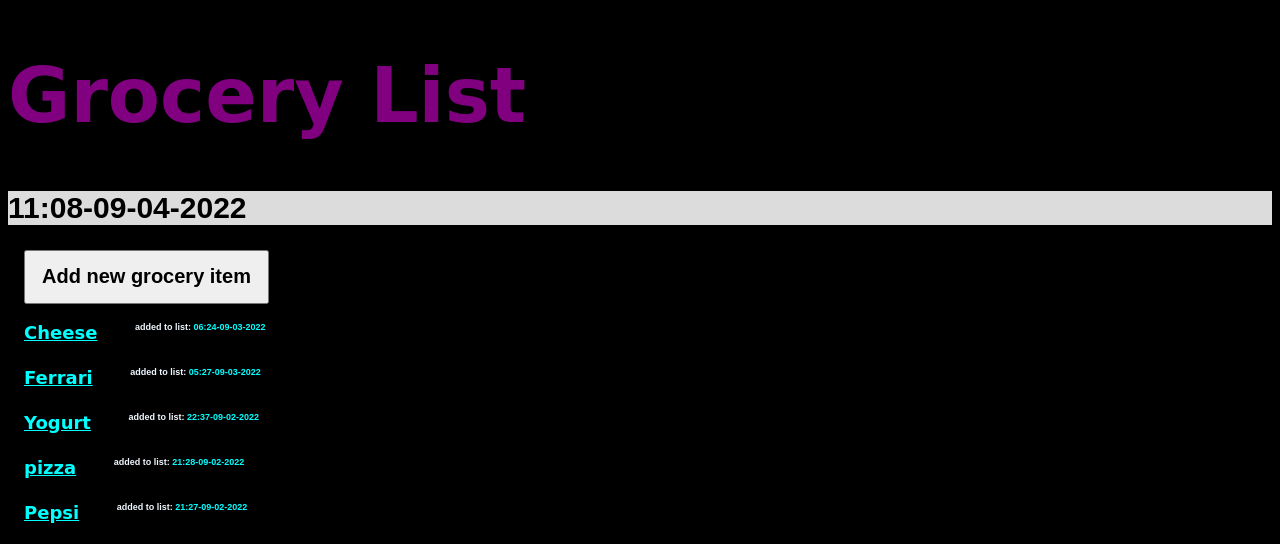
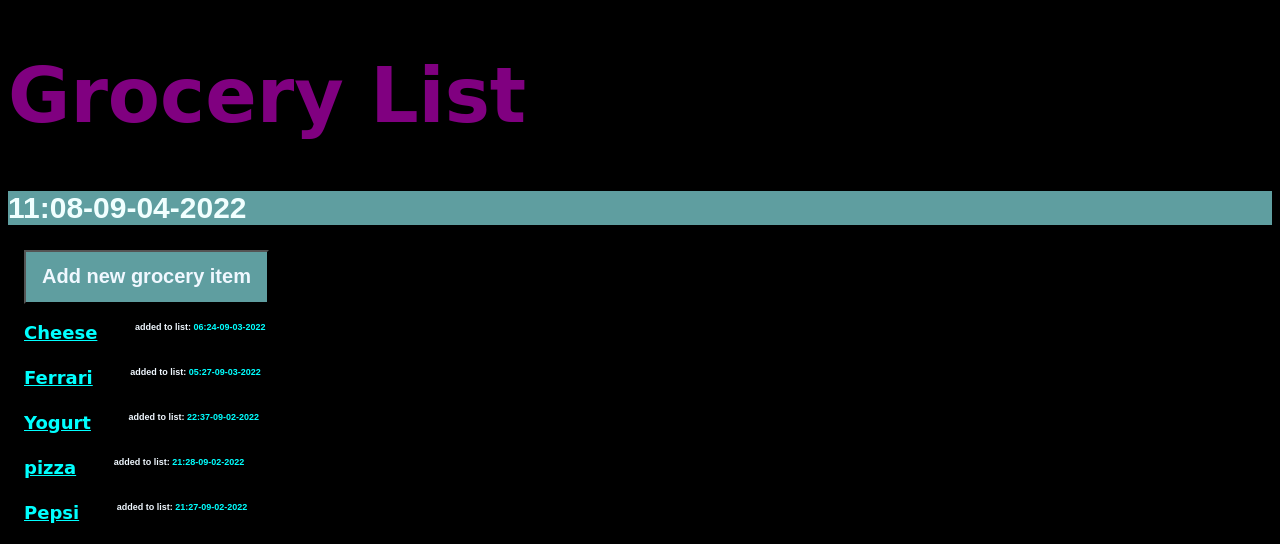
Before and after one commit to PGA-dev/grocery, a Django app: page / in a window 1280 px wide. Shown: the top 544 px of the page. Run offline with Django 3.2, Linux system fonts and the light colour scheme; data comes from the database, SQL or seed files in the repository; both versions use the stored data as it was after the commit.

Commit message:
updated form css

```diff
--- a/list_items/static/css/grocery.css
+++ b/list_items/static/css/grocery.css
@@ -4,6 +4,25 @@
     box-sizing: content-box;
 
 }
+
+/* Messages */
+
+.messages {
+    padding: 0;
+    list-style: none;
+}
+
+.message {
+    width: 100%;
+    background: lightblue;
+    padding: 1rem;
+    text-align: center;
+    margin: 1rem 0;
+}
+
+/* button {
+
+} */
 
 body {
     background-color: black;
@@ -72,7 +91,8 @@ h6 {
 
 
 .mark {
-    background-color: gainsboro;
+    background-color:cadetblue;
+    color:azure;
 }
 
 .mark a {
@@ -108,6 +128,8 @@ input {
     font-size: inherit;
     min-height: 2.5em;
     padding: 0 1rem;
+    color: aliceblue;
+    background-color:blueviolet;
 }
 
 input[type="text"],
@@ -126,6 +148,8 @@ input[type="submit"] {
     cursor: pointer;
     font-weight: bold;
     min-width: 8rem;
+    color:aliceblue;
+    background-color: cadetblue;
 }
 
 #grocitemspan {
--- a/list_items/views.py
+++ b/list_items/views.py
@@ -13,7 +13,7 @@ from django.views.generic import (
 
 from .models import List_items
 
-# Create your views here.
+# Basic frontend views.
 class List_itemsListView(ListView):
     model = List_items
     queryset = List_items.objects.all().order_by("-date_created")
```
Also changed, not shown: db.sqlite3.
